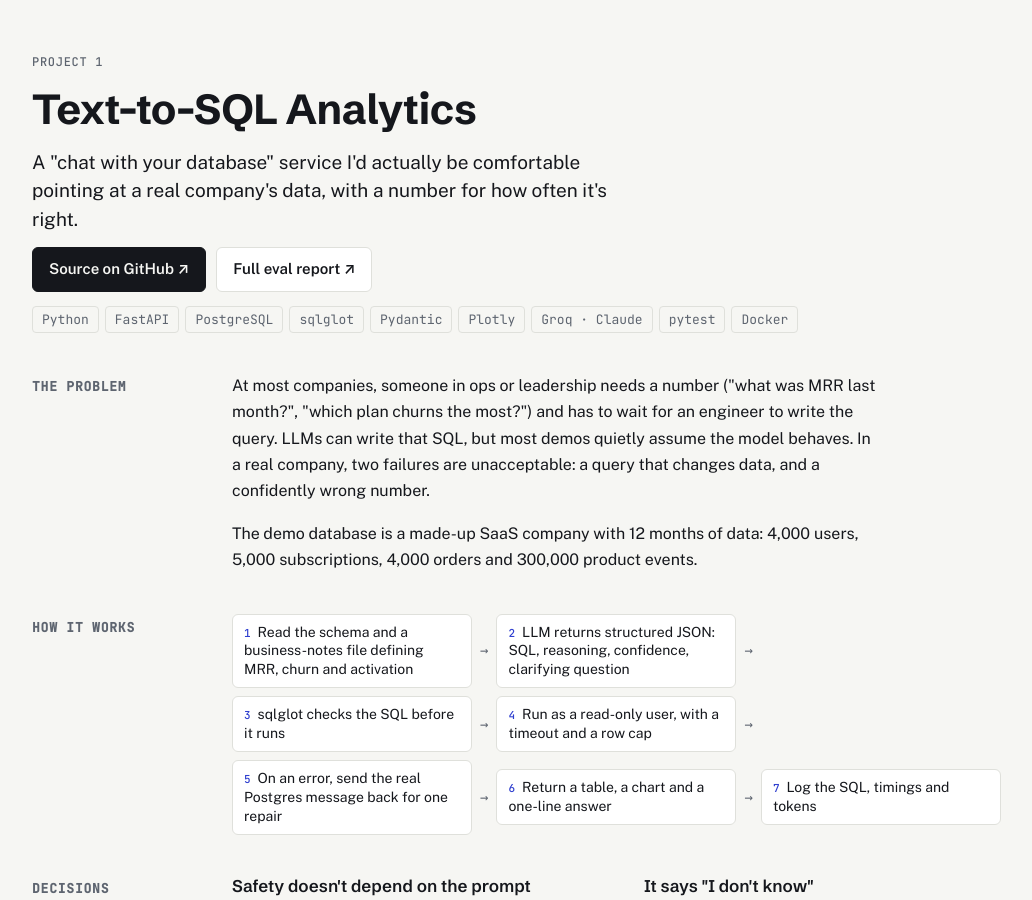
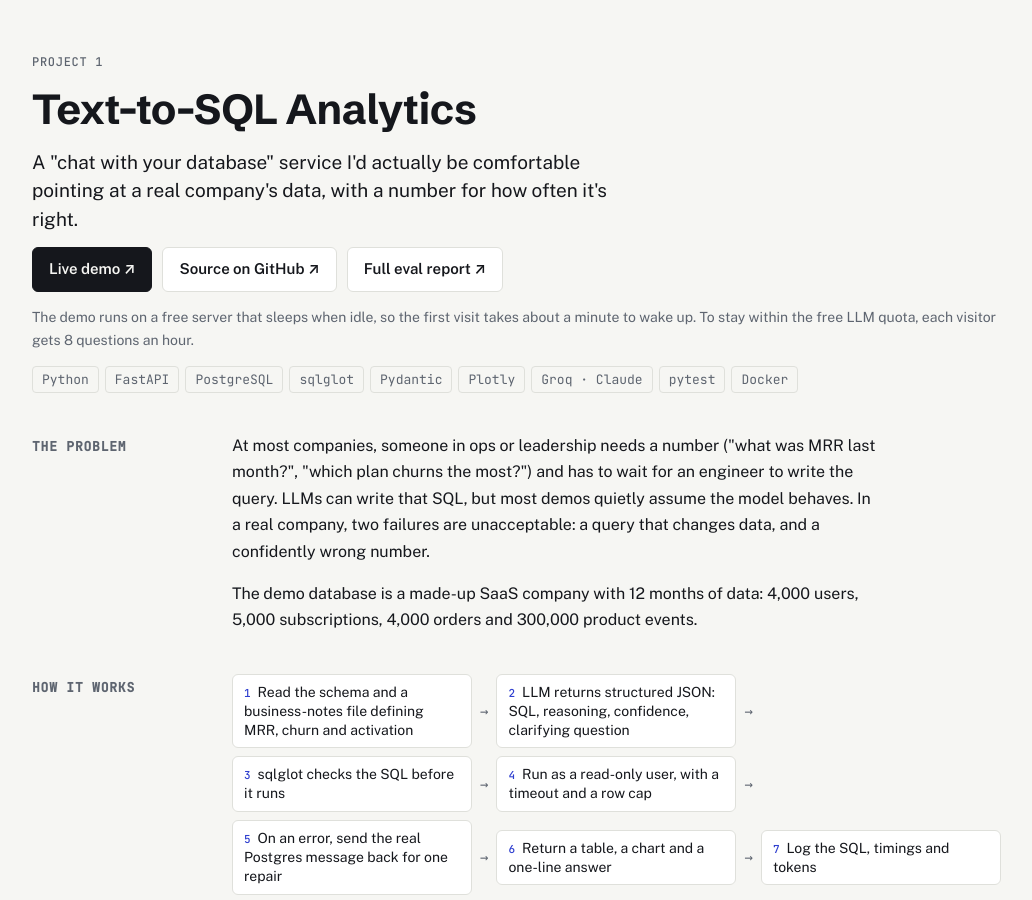
Before and after one commit to krishkumar6/krishkumar6.github.io, a Jekyll site: the page index.html, which Jekyll copies as it is, in a window 1280 px wide and 900 px high, scrolled down 878 px. Shown: the whole window, without its empty margins (112-1144 px from the left). Built offline with Jekyll 4.4.1, drawn with Linux system fonts in a browser that asks for light colours.

Commit message:
Link the live Text-to-SQL demo
The Render deploy is up, so the case study now links to it, with a note about cold starts and the per-visitor question limit.

```diff
--- a/index.html
+++ b/index.html
@@ -166,11 +166,11 @@ footer{margin-top:72px;padding-top:24px;border-top:1px solid var(--rule);color:v
     <h2 id="t2s-h">Text-to-SQL Analytics</h2>
     <p class="lede">A "chat with your database" service I'd actually be comfortable pointing at a real company's data, with a number for how often it's right.</p>
     <div class="actions">
-      <!-- TODO: add the live demo link once the Render deploy is up:
-      <a class="btn primary" href="https://YOUR-APP.onrender.com">Live demo ↗</a> -->
-      <a class="btn primary" href="https://github.com/krishkumar6/text-to-sql-analytics">Source on GitHub ↗</a>
+      <a class="btn primary" href="https://text-to-sql-analytics.onrender.com">Live demo ↗</a>
+      <a class="btn" href="https://github.com/krishkumar6/text-to-sql-analytics">Source on GitHub ↗</a>
       <a class="btn" href="https://github.com/krishkumar6/text-to-sql-analytics/blob/main/evals/REPORT.md">Full eval report ↗</a>
     </div>
+    <p class="note">The demo runs on a free server that sleeps when idle, so the first visit takes about a minute to wake up. To stay within the free LLM quota, each visitor gets 8 questions an hour.</p>
     <ul class="stack" aria-label="Built with">
       <li>Python</li><li>FastAPI</li><li>PostgreSQL</li><li>sqlglot</li><li>Pydantic</li><li>Plotly</li><li>Groq · Claude</li><li>pytest</li><li>Docker</li>
     </ul>
```
